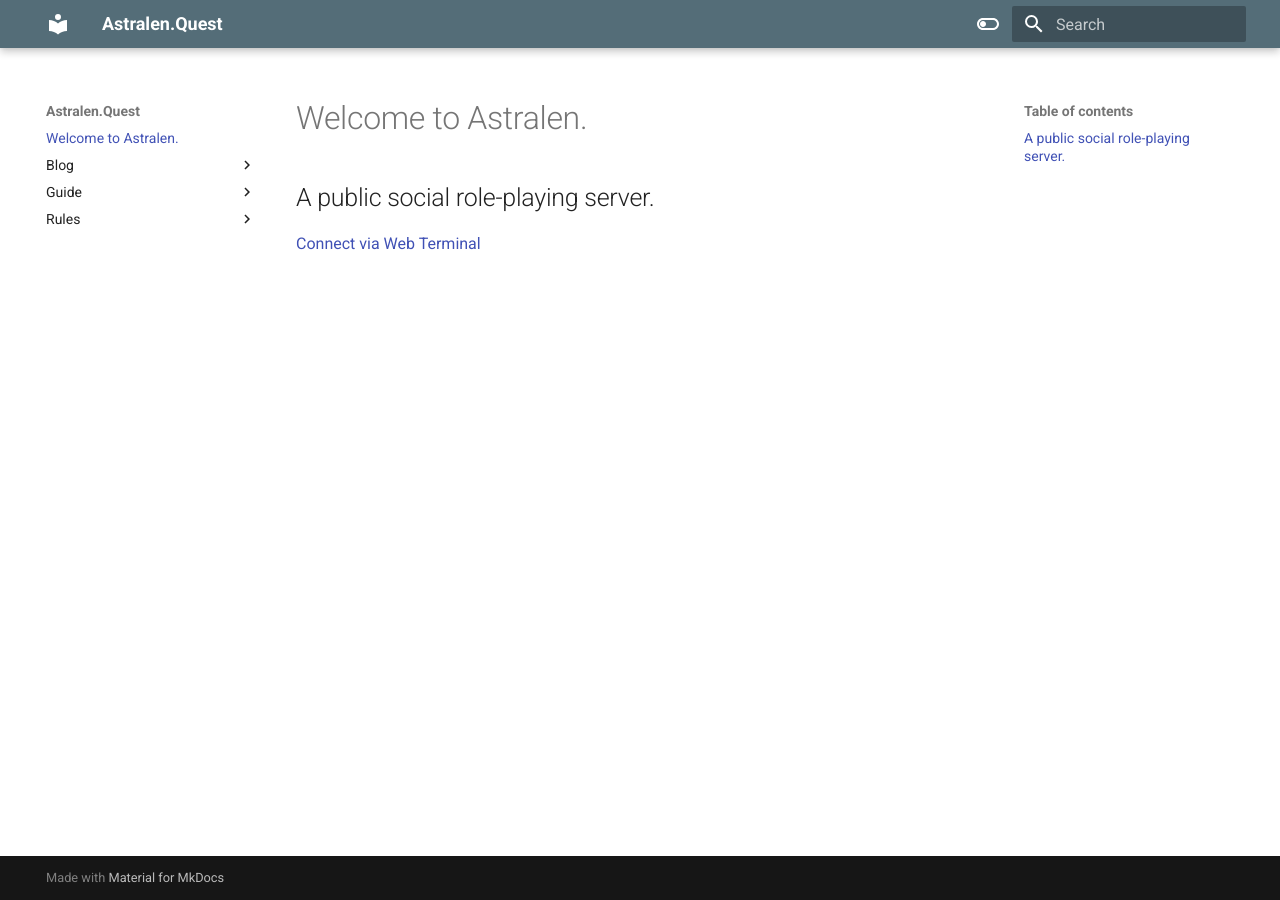
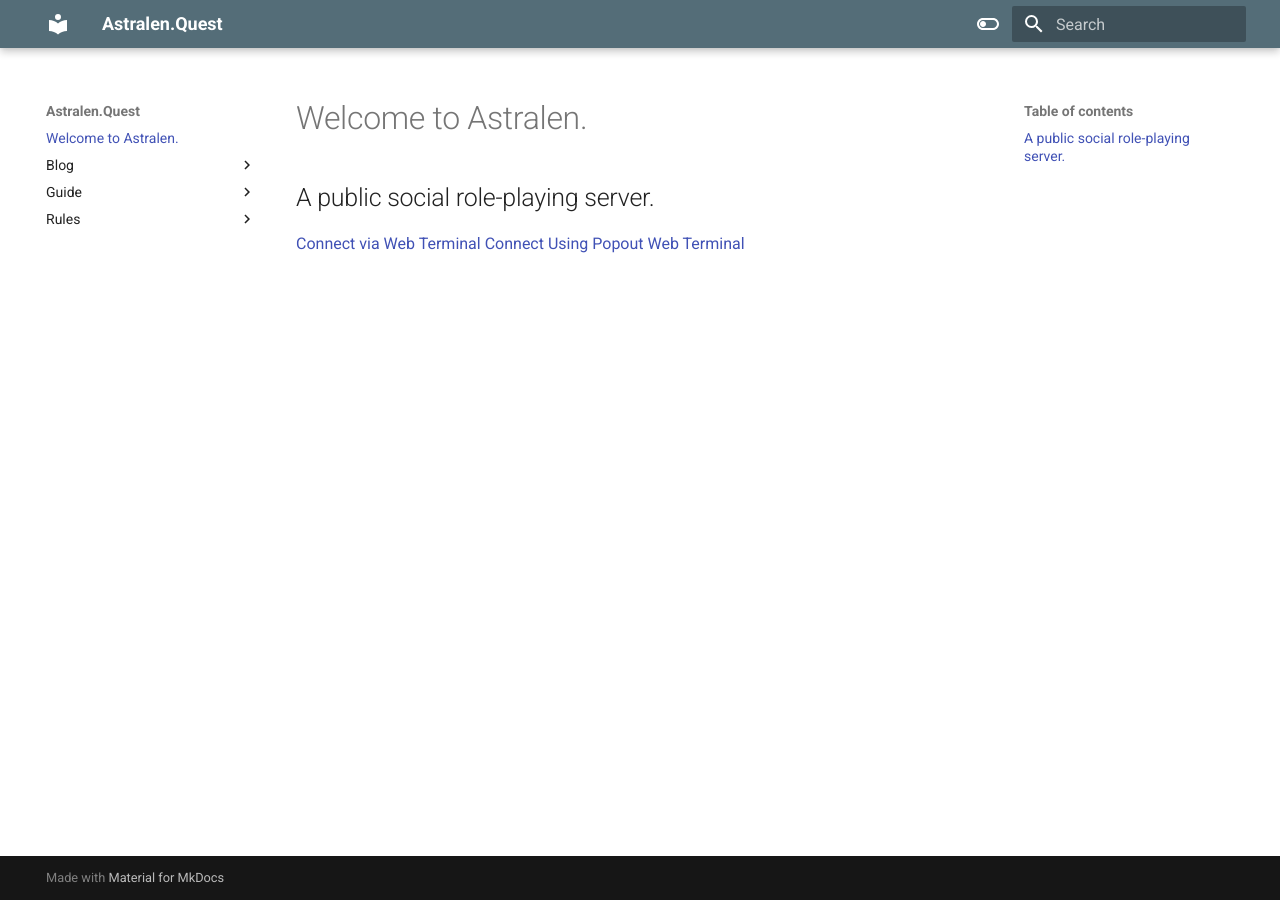
Before and after one commit to tvalladon/astralen-web, an MkDocs documentation site: the page built from docs/index.md, in a window 1280 px wide. Built offline with MkDocs 1.6.1 and Material for MkDocs 9.7.7, drawn with Linux system fonts in a browser that asks for light colours; some of the changed lines change nothing that is shown.

Commit message:
Adding popout web term?

```diff
--- a/docs/index.md
+++ b/docs/index.md
@@ -3,7 +3,8 @@
 ## A public social role-playing server.
 
 [Connect via Web Terminal](https://webterm.astralen.quest)
+[Connect Using Popout Web Terminal](# "openPopup")
 
-<script>
-	console.log('Testing javascript in markdown...')
-</script>
+
+
+<script> document.addEventListener("DOMContentLoaded", function() { var link = document.querySelector('a[href="#"][title="openPopup"]'); if (link) { link.addEventListener("click", function(event) { event.preventDefault(); openPopup(); }); } }); function openPopup() { var url = "https://webterm.astralen.quest"; var width = 800; var height = 600; var options = "toolbar=no, location=no, status=no, menubar=no, scrollbars=no, resizable=yes, width=" + width + ", height=" + height; window.open(url, "_blank", options); } </script>
```
